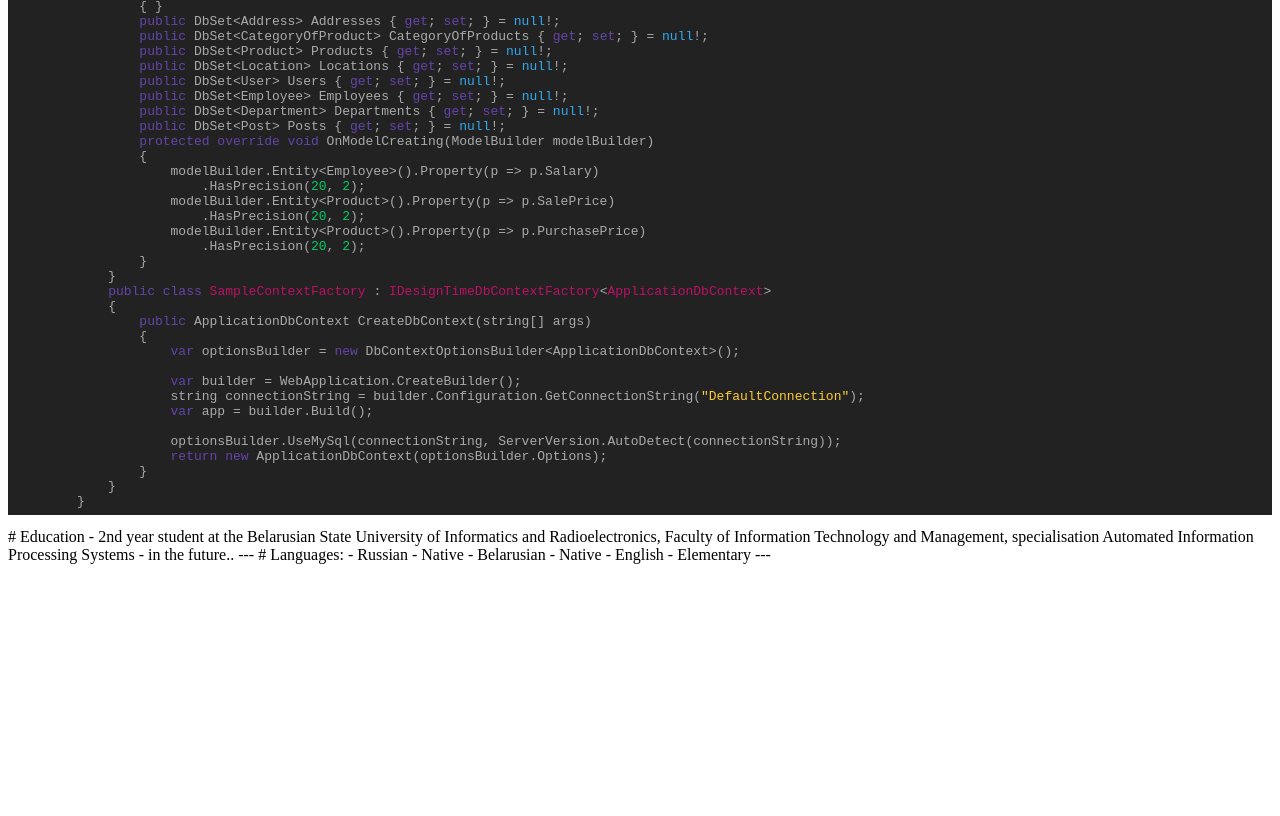
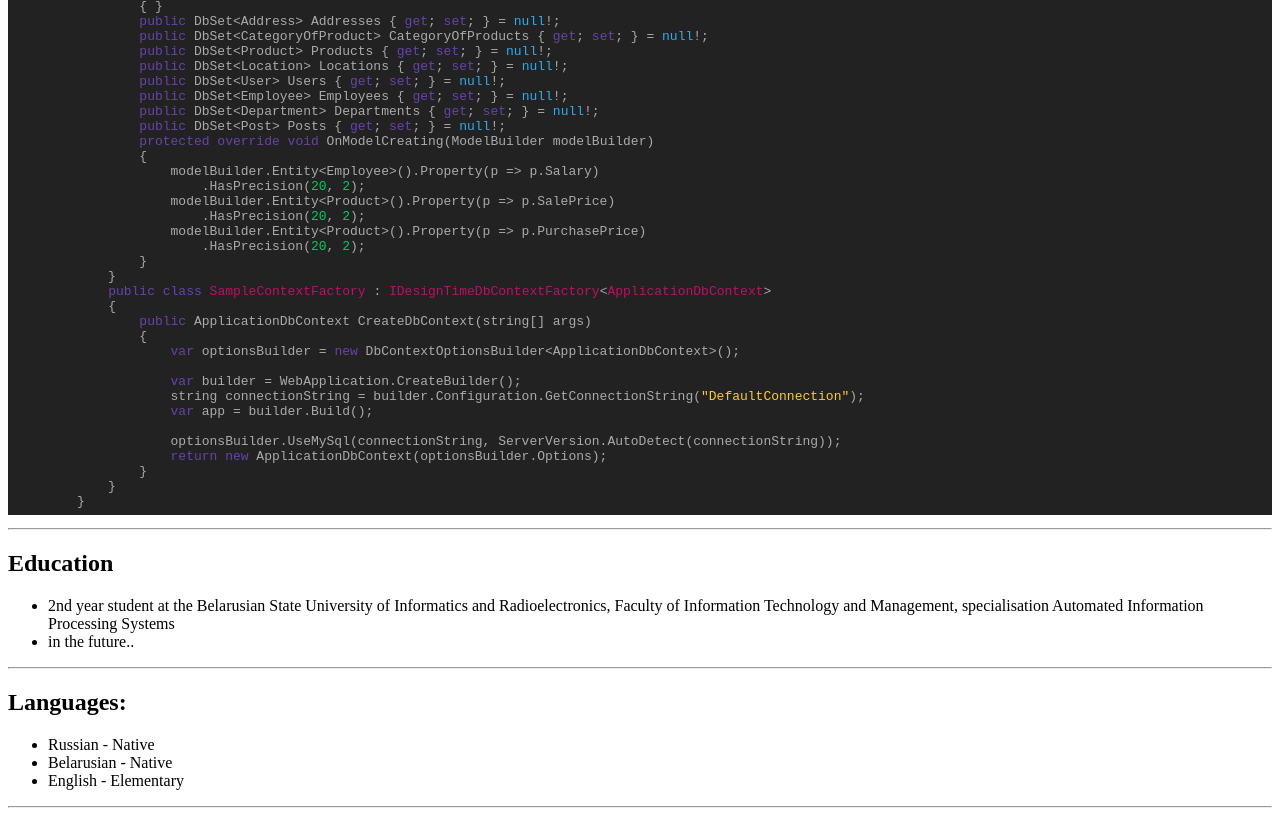
Before and after one commit to Dmitriy123654/rsschool-cv, a plain HTML site: page index.html in a window 1280 px wide. Shown: the part 1240-2056 px from the top of the page. Before the commit the page ends 1812 px from the top, so only its background shows below. Drawn offline with Linux system fonts and the light colour scheme.

Commit message:
feat: add Education,Languages

```diff
--- a/index.html
+++ b/index.html
@@ -18,7 +18,9 @@
     <h1>Dmitriy Ermak</h1>
     <h2>C# Backend Developer</h2>
     <hr>
+
     <h2>Contact Information</h2>
+
     <div>
         <h4>Phone: +375336896267</h4>
         <h4>E-mail: dimaermak06@gmail.com</h4>
@@ -29,14 +31,21 @@
         <h4>Discord: <a href="https://discordapp.com/users/483217744821485579/" title="клик">Dima#8566</a> <h4>
         <hr>
     </div>
+
     <h2>About Myself:</h2>
+
+    <div>
         <p>Currently, I am a second-year student of the Belarusian State University of Informatics and Radioelectronics,
             studying at the Faculty of Information Technology and Management in the specialty "Automated Information processing systems".</p>
         <p>I am an inquisitive person who always strives to learn and accept new challenges. In my free time from studies and courses, I do sports.</p>
         <p>I am already familiar with such things as: C#, Entity Framework, MSSQL, MySQL, Razor Pages, network programming, Git; Аt a basic level I know HTML, CSS, ASP.NET , C++ .</p>
         <p>I am currently studying ASP.NET and I'm starting to conquer the JS course, and I'm also working on improving my English language skills.</p>
         <hr>
+    </div>
+
     <h2>Skills and Proficiency:</h2>
+
+    <div>
         <ul style="list-style-type:disc;">
             <li>MySQL,MSSQL</li>
             <li>C#, Visual Studio</li>
@@ -51,6 +60,7 @@
             <li>Git, Github</li>
         </ul>
         <hr>
+    </div>
     <h2>Code example:</h2>
 
     <p>Part of an example of creating a database in C# using Entity Framework</p>
@@ -95,22 +105,27 @@
                 }
             }
         }</pre>
+    <hr>
+
+    <h2>Education</h2>
+    <div>
+        <ul style="list-style-type:disc;">
+            <li>2nd year student at the Belarusian State University of Informatics and Radioelectronics, Faculty of Information Technology and Management, specialisation Automated Information Processing Systems</li>
+            <li>in the future..</li>
+        </ul>
+        <hr>
+    </div>
 
 
-    # Education
-
-    - 2nd year student at the Belarusian State University of Informatics and Radioelectronics, Faculty of Information Technology and Management, specialisation Automated Information Processing Systems
-    - in the future..
-
-    ---
-
-    # Languages:
-
-    - Russian - Native
-    - Belarusian - Native
-    - English - Elementary
-
-    ---
+    <h2>Languages:</h2>
+    <div>
+        <ul  style="list-style-type:disc;">
+            <li> Russian - Native</li>
+            <li>Belarusian - Native</li>
+            <li>English - Elementary</li>
+        </ul>
+        <hr>
+    </div>
 
 </body>
 </html>
```
Lines whose indentation alone changed are shown as unchanged.
